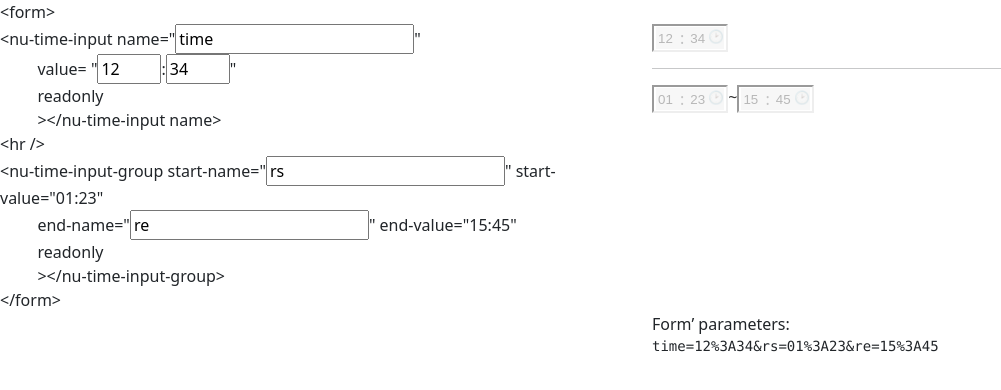
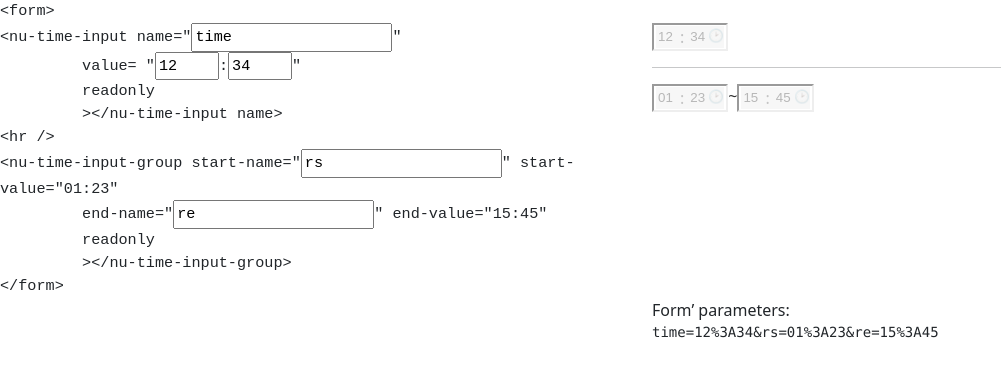
Before and after one commit to shiyou0130011/NuInputElement, a plain HTML site: page demo.html in a window 1280 px wide. Shown: the whole page, without its empty margins (0-1001 px from the left). Drawn offline with nearby package versions, Linux system fonts and the light colour scheme.

Commit message:
Update demo.html fix html issue

```diff
--- a/demo.html
+++ b/demo.html
@@ -21,11 +21,12 @@
 		</style>
 		<script>
 			window.addEventListener("load", function(){
-				document.querySelectorAll("#form-code input").forEach(function(){
+				document.querySelectorAll(".form-code input").forEach(function(){
 					this.addEventListener("input", function(){
 						document.getElementById("result").innerText = new URLSearchParams(new FormData(document.forms[0])) + ""
 					})
 				})
+
 				document.getElementById("result").innerText = new URLSearchParams(new FormData(document.forms[0])) + ""
 			})
 		</script>
@@ -34,12 +35,12 @@
 		<main>
 			<div ng-app="" ng-init="nuTimeHour=12;nuTimeMinute=34;nuTimeName='time';nuRangeStart='rs';nuRangeEnd='re'">
 				<div class="row">
-					<div class="col" class="form-code">&lt;form&gt;</div>
+					<div class="col form-code">&lt;form&gt;</div>
 					<div class="col"></div>
 				</div>
 
 				<div class="row">
-					<div class="col" class="form-code">
+					<div class="col form-code">
 
 						&lt;nu-time-input name="<input type="text" ng-model="nuTimeName"  />" <br />
 						<span class="tab">&#09;</span> value= "<input type="number" ng-model="nuTimeHour" min="0" max="23" value="0" >:<input type="number" ng-model="nuTimeMinute" min="0" max="59" value="0" >"<br />
@@ -63,7 +64,7 @@
 				</div>
 
 				<div class="row">
-					<div class="col" class="form-code">&lt;/form&gt;</div>
+					<div class="col form-code">&lt;/form&gt;</div>
 					<div class="col"></div>
 				</div>
 
```
